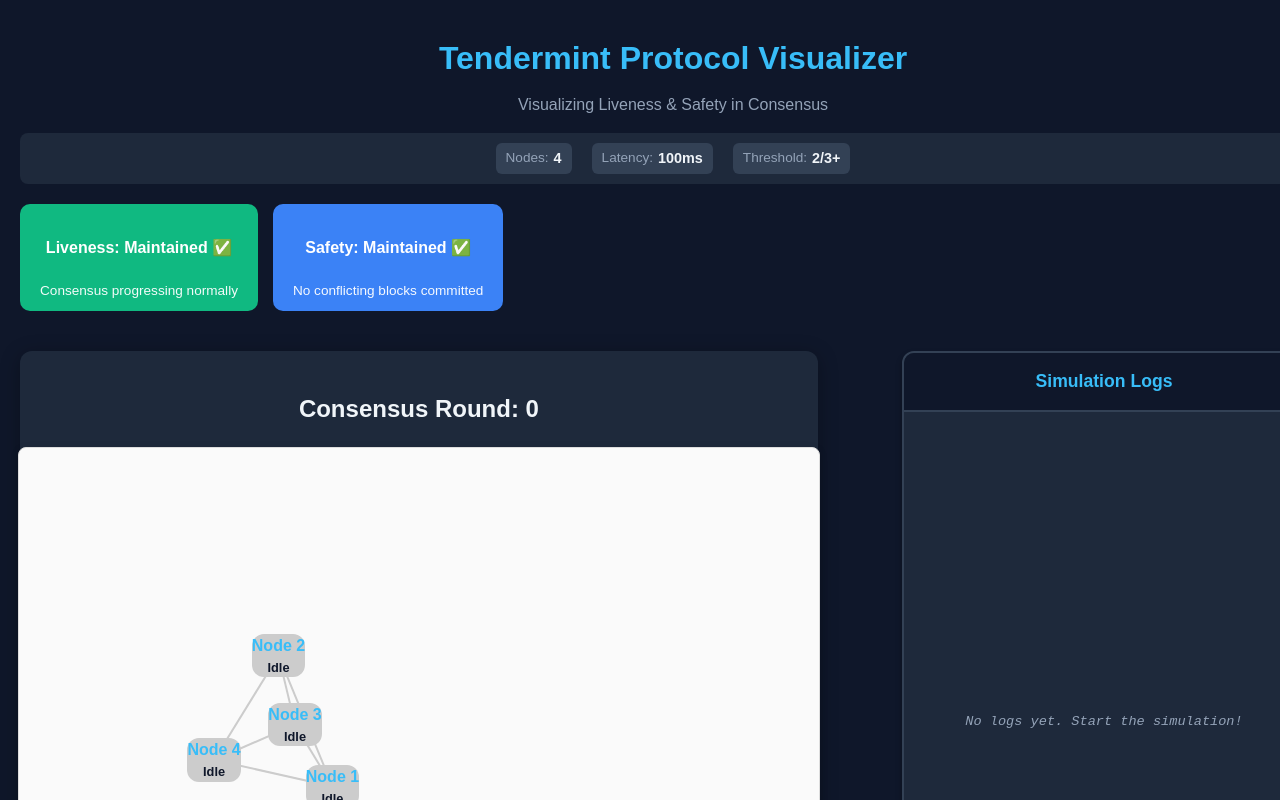
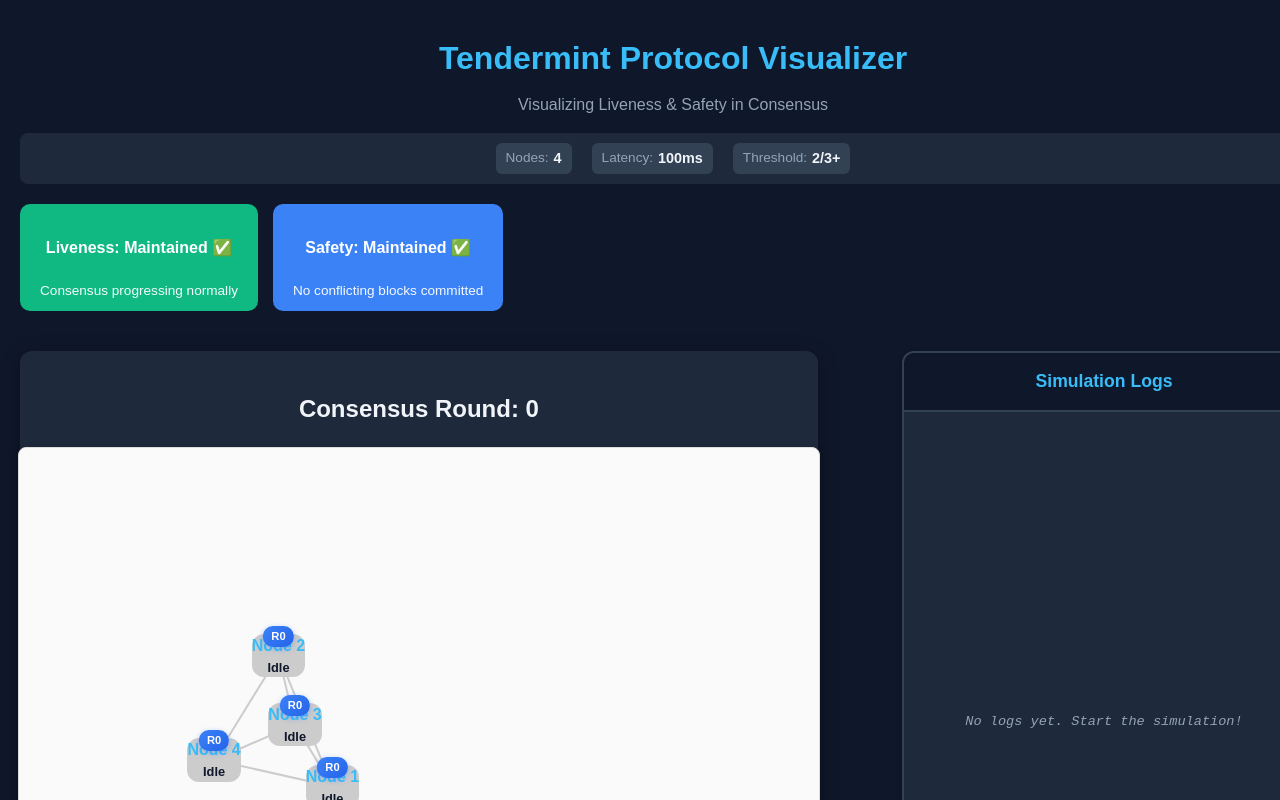
Before and after one commit to thotham30/BTA_Tendermint, a React (Vite) app: page / in a window 1280 px wide. Shown: the top 800 px of the page. Built offline with nearby package versions, Linux system fonts and the light colour scheme.

Commit message:
graph css change

```diff
--- a/src/components/Node.jsx
+++ b/src/components/Node.jsx
@@ -84,14 +84,23 @@
       whileHover={{ scale: 1.1 }}
       title={
         isPartitioned
-          ? `Node ${id} - Partitioned (disconnected from network)`
+          ? `Node ${id} - Partitioned (disconnected from network) - Round ${
+              node.round ?? 0
+            }`
           : node.isByzantine
-          ? `Node ${id} - Byzantine: ${node.byzantineType}`
-          : `Node ${id} - ${state}`
+          ? `Node ${id} - Byzantine: ${
+              node.byzantineType
+            } - Round ${node.round ?? 0}`
+          : `Node ${id} - ${state} - Round ${node.round ?? 0}`
       }
     >
       <div className="node-id">Node {id}</div>
       <div className="node-state">{state}</div>
+      {node.round !== undefined && (
+        <div className="node-round" title="Current round">
+          R{node.round}
+        </div>
+      )}
       {renderVoteBadge()}
 
       {/* Partition indicator - highest priority */}
--- a/src/components/StateInspector.jsx
+++ b/src/components/StateInspector.jsx
@@ -164,6 +164,31 @@
         </div>
       </div>
 
+      {/* Per-Node Round Status (for graph routing) */}
+      {nodes.some((n) => n.round !== undefined) && (
+        <div className="inspector-section">
+          <h4>🔄 Individual Node Rounds</h4>
+          <div className="node-rounds-grid">
+            {nodes.map((node) => (
+              <div
+                key={node.id}
+                className={`node-round-item ${
+                  node.isByzantine ? "byzantine" : ""
+                } ${!node.isOnline ? "offline" : ""}`}
+                title={`Node ${node.id} - Round ${
+                  node.round ?? 0
+                }`}
+              >
+                <span className="node-round-id">N{node.id}</span>
+                <span className="node-round-value">
+                  R{node.round ?? 0}
+                </span>
+              </div>
+            ))}
+          </div>
+        </div>
+      )}
+
       {/* Prevote Statistics */}
       {prevoteStats && currentStep >= 2 && (
         <div className="inspector-section">
--- a/src/styles/App.css
+++ b/src/styles/App.css
@@ -1773,6 +1773,68 @@
   gap: 10px;
 }
 
+/* Node rounds grid for graph routing */
+.node-rounds-grid {
+  display: grid;
+  grid-template-columns: repeat(auto-fill, minmax(80px, 1fr));
+  gap: 8px;
+  margin-top: 10px;
+}
+
+.node-round-item {
+  display: flex;
+  flex-direction: column;
+  align-items: center;
+  justify-content: center;
+  padding: 10px;
+  background: linear-gradient(135deg, #1e293b, #0f172a);
+  border: 2px solid #3b82f6;
+  border-radius: 8px;
+  transition: all 0.2s ease;
+}
+
+.node-round-item:hover {
+  border-color: #60a5fa;
+  transform: translateY(-2px);
+  box-shadow: 0 4px 12px rgba(59, 130, 246, 0.3);
+}
+
+.node-round-item.byzantine {
+  border-color: #f59e0b;
+  background: linear-gradient(
+    135deg,
+    rgba(245, 158, 11, 0.15),
+    #0f172a
+  );
+}
+
+.node-round-item.offline {
+  opacity: 0.5;
+  border-color: #475569;
+  border-style: dashed;
+}
+
+.node-round-id {
+  color: #94a3b8;
+  font-size: 0.75rem;
+  font-weight: 600;
+  margin-bottom: 4px;
+}
+
+.node-round-value {
+  color: #60a5fa;
+  font-size: 1.1rem;
+  font-weight: bold;
+}
+
+.node-round-item.byzantine .node-round-value {
+  color: #fbbf24;
+}
+
+.node-round-item.offline .node-round-value {
+  color: #64748b;
+}
+
 .stat-item {
   display: flex;
   justify-content: space-between;
--- a/src/styles/GraphCanvas.css
+++ b/src/styles/GraphCanvas.css
@@ -14,7 +14,7 @@
 
 /* Override node positioning for SVG context */
 .graph-node-group .node {
-  position: static !important;
+  position: relative !important;
   margin: 0 !important;
   transform: none !important;
 }
--- a/src/styles/Visualizer.css
+++ b/src/styles/Visualizer.css
@@ -55,6 +55,21 @@
 
 .node-state {
   font-size: 0.8rem;
+}
+
+.node-round {
+  position: absolute;
+  top: -8px;
+  left: 50%;
+  transform: translateX(-50%);
+  background: linear-gradient(135deg, #3b82f6, #2563eb);
+  color: white;
+  padding: 2px 8px;
+  border-radius: 10px;
+  font-size: 0.7rem;
+  font-weight: bold;
+  box-shadow: 0 2px 6px rgba(59, 130, 246, 0.4);
+  z-index: 5;
 }
 
 /* Timeout Visualizer */
--- a/src/utils/NetworkSimulation.js
+++ b/src/utils/NetworkSimulation.js
@@ -81,6 +81,9 @@
       position: positions[nodeId] || { x: 400, y: 300 },
       inbox: [],
       outbox: [],
+
+      // Per-node consensus tracking
+      round: 0, // Track individual node's round
     };
   });
 
```
Also changed, not shown: 1 other file (tests, documents, lock files or other folders).
